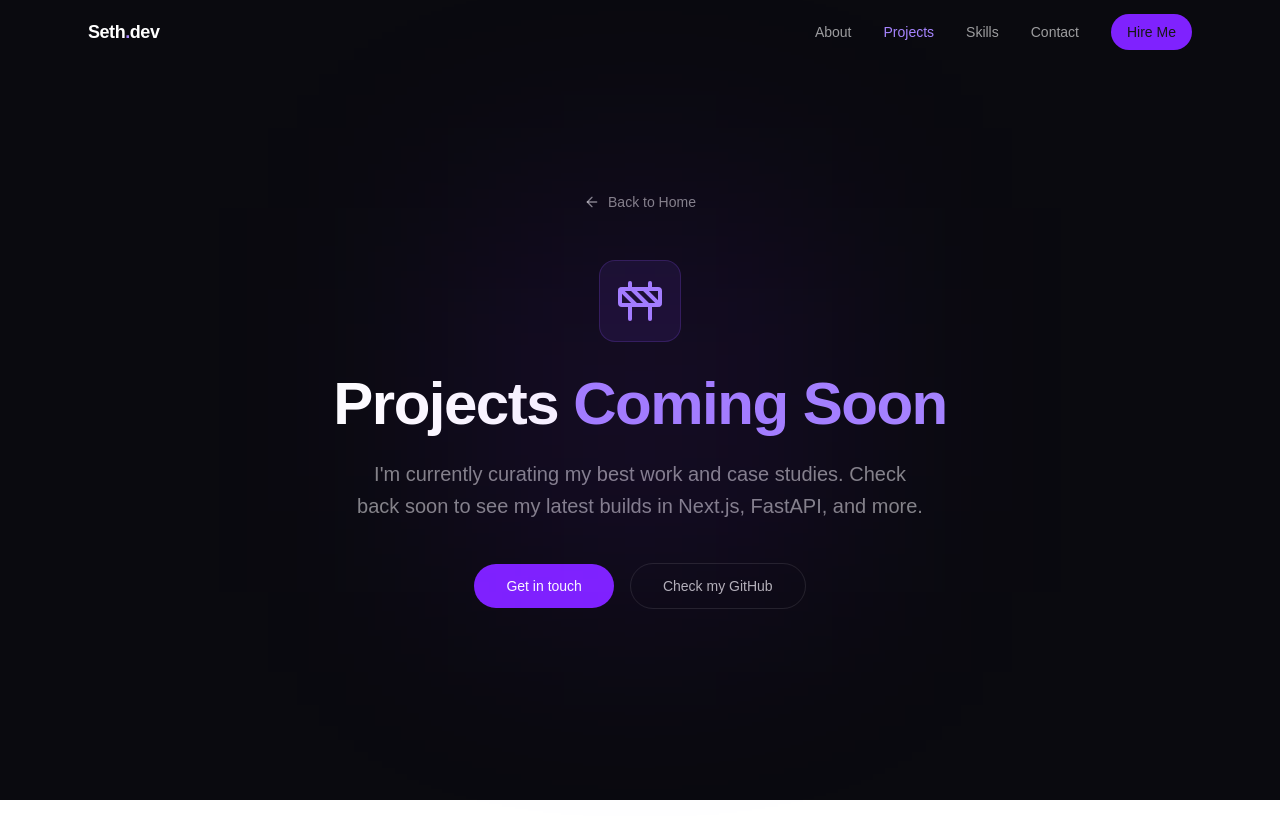
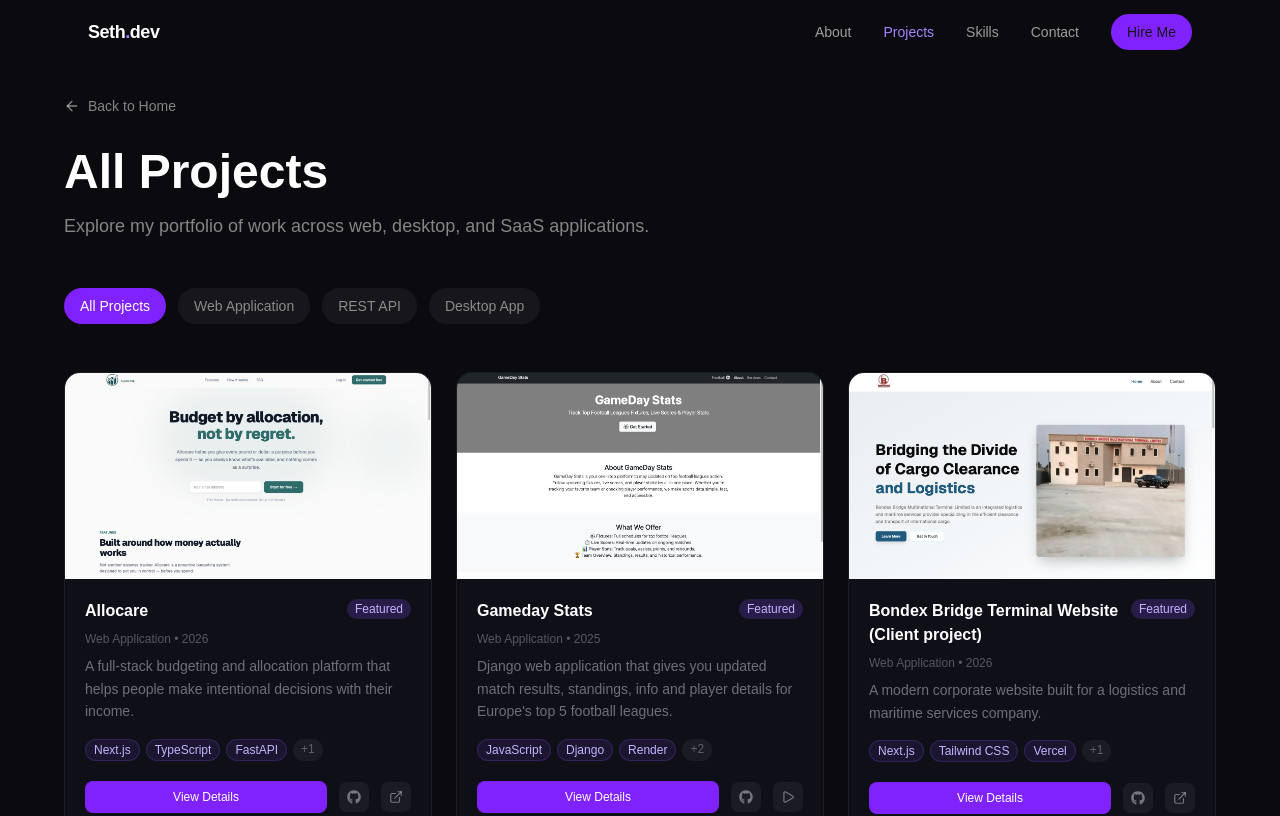
Before and after one commit to sethnkwo8/Seth-Nkwo-Portfolio, a Next.js app in the folder seth-nkwo-portfolio/: page /projects in a window 1280 px wide. Shown: the top 816 px of the page. Built offline with nearby package versions, Linux system fonts and the light colour scheme.

Commit message:
Updated projects page

```diff
--- a/seth-nkwo-portfolio/src/app/projects/page.tsx
+++ b/seth-nkwo-portfolio/src/app/projects/page.tsx
@@ -2,167 +2,184 @@
 "use client"
 
 import Link from "next/link";
-import { ArrowLeft, ExternalLink } from "lucide-react";
+import { ArrowLeft, ExternalLink, Play } from "lucide-react";
 import { FaGithub } from "react-icons/fa";
 import { Construction } from "lucide-react";
+import { Project } from "@/types/projects";
+import { PROJECTS } from "@/lib/projects";
+import { useState } from "react";
+import { ProjectDetailModal } from "@/components/ProjectDetailModal";
 
 export default function ProjectsPage() {
+    const [selectedProject, setSelectedProject] = useState<Project | null>(null);
+    const [filter, setFilter] = useState<string>("all");
+
+    const categories = ["all", ...Array.from(new Set(PROJECTS.map((p) => p.category)))];
+    const filteredProjects = filter === "all" ? PROJECTS : PROJECTS.filter((p) => p.category === filter);
     return (
-        <div className="min-h-screen bg-[#0a0a0f] text-white py-24 px-6 flex flex-col items-center justify-center">
-            <div className="max-w-3xl mx-auto text-center">
-                {/* Navigation Back */}
+        // <div className="min-h-screen bg-[#0a0a0f] text-white py-24 px-6 flex flex-col items-center justify-center">
+        //     <div className="max-w-3xl mx-auto text-center">
+        //         {/* Navigation Back */}
+        //         <Link
+        //             href="/"
+        //             className="inline-flex items-center gap-2 text-sm text-white/50 hover:text-violet-400 transition-colors mb-12"
+        //         >
+        //             <ArrowLeft className="size-4" />
+        //             Back to Home
+        //         </Link>
+
+        //         {/* Icon & Heading */}
+        //         <div className="mb-8 flex justify-center">
+        //             <div className="p-4 rounded-2xl bg-violet-500/10 border border-violet-500/20">
+        //                 <Construction className="size-12 text-violet-400" />
+        //             </div>
+        //         </div>
+
+        //         <h1 className="text-4xl md:text-6xl font-bold mb-6 tracking-tight">
+        //             Projects <span className="text-violet-400">Coming Soon</span>
+        //         </h1>
+
+        //         <p className="text-white/50 text-lg md:text-xl leading-relaxed mb-10 max-w-xl mx-auto">
+        //             I'm currently curating my best work and case studies. Check back soon
+        //             to see my latest builds in Next.js, FastAPI, and more.
+        //         </p>
+
+        //         {/* Call to Action or Socials */}
+        //         <div className="flex flex-col sm:flex-row items-center justify-center gap-4">
+        //             <Link
+        //                 href="/#contact"
+        //                 className="px-8 py-3 rounded-full bg-violet-600 hover:bg-violet-500 text-white text-sm font-medium transition-colors w-full sm:w-auto"
+        //             >
+        //                 Get in touch
+        //             </Link>
+        //             <a
+        //                 href="https://github.com/sethnkwo8"
+        //                 target="_blank"
+        //                 className="px-8 py-3 rounded-full border border-white/10 hover:border-white/20 text-white/70 hover:text-white text-sm transition-all w-full sm:w-auto"
+        //             >
+        //                 Check my GitHub
+        //             </a>
+        //         </div>
+        //     </div>
+
+        //     {/* Subtle Background Glow */}
+        //     <div className="absolute top-1/2 left-1/2 -translate-x-1/2 -translate-y-1/2 w-96 h-96 bg-violet-600/10 blur-[120px] pointer-events-none" />
+        // </div>
+
+        <div className="min-h-screen bg-[#0a0a0f] text-white py-24 px-6">
+            <div className="max-w-6xl mx-auto">
                 <Link
                     href="/"
-                    className="inline-flex items-center gap-2 text-sm text-white/50 hover:text-violet-400 transition-colors mb-12"
+                    className="inline-flex items-center gap-2 text-sm text-white/50 hover:text-violet-400 transition-colors mb-8"
                 >
                     <ArrowLeft className="size-4" />
                     Back to Home
                 </Link>
 
-                {/* Icon & Heading */}
-                <div className="mb-8 flex justify-center">
-                    <div className="p-4 rounded-2xl bg-violet-500/10 border border-violet-500/20">
-                        <Construction className="size-12 text-violet-400" />
-                    </div>
+                <div className="mb-12">
+                    <h1 className="text-4xl md:text-5xl font-bold mb-4">All Projects</h1>
+                    <p className="text-white/50 text-lg">
+                        Explore my portfolio of work across web, desktop, and SaaS applications.
+                    </p>
                 </div>
 
-                <h1 className="text-4xl md:text-6xl font-bold mb-6 tracking-tight">
-                    Projects <span className="text-violet-400">Coming Soon</span>
-                </h1>
+                <div className="flex flex-wrap gap-3 mb-12">
+                    {categories.map((category) => (
+                        <button
+                            key={category}
+                            onClick={() => setFilter(category)}
+                            className={`px-4 py-2 rounded-full text-sm transition-all ${filter === category
+                                ? "bg-violet-600 text-white"
+                                : "bg-white/5 text-white/50 hover:bg-white/10 hover:text-white"
+                                }`}
+                        >
+                            {category === "all" ? "All Projects" : category}
+                        </button>
+                    ))}
+                </div>
 
-                <p className="text-white/50 text-lg md:text-xl leading-relaxed mb-10 max-w-xl mx-auto">
-                    I'm currently curating my best work and case studies. Check back soon
-                    to see my latest builds in Next.js, FastAPI, and more.
-                </p>
+                <div className="grid md:grid-cols-2 lg:grid-cols-3 gap-6">
+                    {filteredProjects.map((project) => (
+                        <div
+                            key={project.id}
+                            className="group bg-[#0f0f18] border border-white/5 rounded-2xl overflow-hidden hover:border-violet-500/30 transition-all duration-300"
+                        >
+                            <div className="aspect-video overflow-hidden">
+                                <img
+                                    src={project.image}
+                                    alt={project.title}
+                                    className="w-full h-full object-cover group-hover:scale-105 transition-transform duration-500"
+                                />
+                            </div>
+                            <div className="p-5">
+                                <div className="flex items-start justify-between gap-2 mb-2">
+                                    <h3 className="text-base font-semibold text-white">{project.title}</h3>
+                                    {project.featured && (
+                                        <span className="px-2 py-0.5 rounded-full bg-violet-500/20 text-violet-300 text-xs shrink-0">
+                                            Featured
+                                        </span>
+                                    )}
+                                </div>
+                                <p className="text-xs text-white/30 mb-2">{project.category} • {project.year}</p>
+                                <p className="text-sm text-white/40 leading-relaxed mb-4">{project.description}</p>
+                                <div className="flex flex-wrap gap-1.5 mb-5">
+                                    {project.tags.slice(0, 3).map((tag) => (
+                                        <span
+                                            key={tag}
+                                            className="text-xs px-2 py-0.5 rounded-full bg-violet-500/10 text-violet-300 border border-violet-500/20"
+                                        >
+                                            {tag}
+                                        </span>
+                                    ))}
+                                    {project.tags.length > 3 && (
+                                        <span className="text-xs px-2 py-0.5 rounded-full bg-white/5 text-white/30">
+                                            +{project.tags.length - 3}
+                                        </span>
+                                    )}
+                                </div>
+                                <div className="flex items-center gap-3">
+                                    <button
+                                        onClick={() => setSelectedProject(project)}
+                                        className="flex-1 text-center text-xs py-2 rounded-lg bg-violet-600 hover:bg-violet-500 text-white transition-colors"
+                                    >
+                                        View Details
+                                    </button>
+                                    <a
+                                        href={project.github}
+                                        className="p-2 rounded-lg bg-white/5 hover:bg-white/10 text-white/40 hover:text-white transition-colors"
+                                        title="View Code"
+                                    >
+                                        <FaGithub size={14} />
+                                    </a>
+                                    {(project.live || project.video) && (
+                                        <a
+                                            href={(project.live || project.video) as string}
+                                            target="_blank"
+                                            rel="noopener noreferrer"
+                                            className="p-2 rounded-lg bg-white/5 hover:bg-white/10 text-white/40 hover:text-violet-400 transition-colors"
+                                            title={project.live ? "Live Demo" : "Watch Video"}
+                                        >
+                                            {project.live ? (
+                                                <ExternalLink className="size-3.5" />
+                                            ) : (
+                                                <Play className="size-3.5" />
+                                            )}
+                                        </a>
+                                    )}
+                                </div>
+                            </div>
+                        </div>
+                    ))}
+                </div>
 
-                {/* Call to Action or Socials */}
-                <div className="flex flex-col sm:flex-row items-center justify-center gap-4">
-                    <Link
-                        href="/#contact"
-                        className="px-8 py-3 rounded-full bg-violet-600 hover:bg-violet-500 text-white text-sm font-medium transition-colors w-full sm:w-auto"
-                    >
-                        Get in touch
-                    </Link>
-                    <a
-                        href="https://github.com/sethnkwo8"
-                        target="_blank"
-                        className="px-8 py-3 rounded-full border border-white/10 hover:border-white/20 text-white/70 hover:text-white text-sm transition-all w-full sm:w-auto"
-                    >
-                        Check my GitHub
-                    </a>
-                </div>
+                {filteredProjects.length === 0 && (
+                    <div className="text-center py-20">
+                        <p className="text-white/30 text-lg">No projects found in this category.</p>
+                    </div>
+                )}
             </div>
 
-            {/* Subtle Background Glow */}
-            <div className="absolute top-1/2 left-1/2 -translate-x-1/2 -translate-y-1/2 w-96 h-96 bg-violet-600/10 blur-[120px] pointer-events-none" />
+            <ProjectDetailModal project={selectedProject} onClose={() => setSelectedProject(null)} />
         </div>
     );
-    // );
-    // <div className="min-h-screen bg-[#0a0a0f] text-white py-24 px-6">
-    //     <div className="max-w-6xl mx-auto">
-    //         <Link
-    //             href="/"
-    //             className="inline-flex items-center gap-2 text-sm text-white/50 hover:text-violet-400 transition-colors mb-8"
-    //         >
-    //             <ArrowLeft className="size-4" />
-    //             Back to Home
-    //         </Link>
-
-    //         <div className="mb-12">
-    //             <h1 className="text-4xl md:text-5xl font-bold mb-4">All Projects</h1>
-    //             <p className="text-white/50 text-lg">
-    //                 Explore my complete portfolio of work across web, mobile, and SaaS applications.
-    //             </p>
-    //         </div>
-
-    //         <div className="flex flex-wrap gap-3 mb-12">
-    //             {categories.map((category) => (
-    //                 <button
-    //                     key={category}
-    //                     onClick={() => setFilter(category)}
-    //                     className={`px-4 py-2 rounded-full text-sm transition-all ${filter === category
-    //                             ? "bg-violet-600 text-white"
-    //                             : "bg-white/5 text-white/50 hover:bg-white/10 hover:text-white"
-    //                         }`}
-    //                 >
-    //                     {category === "all" ? "All Projects" : category}
-    //                 </button>
-    //             ))}
-    //         </div>
-
-    //         <div className="grid md:grid-cols-2 lg:grid-cols-3 gap-6">
-    //             {filteredProjects.map((project) => (
-    //                 <div
-    //                     key={project.id}
-    //                     className="group bg-[#0f0f18] border border-white/5 rounded-2xl overflow-hidden hover:border-violet-500/30 transition-all duration-300"
-    //                 >
-    //                     <div className="aspect-video overflow-hidden">
-    //                         <img
-    //                             src={project.image}
-    //                             alt={project.title}
-    //                             className="w-full h-full object-cover group-hover:scale-105 transition-transform duration-500"
-    //                         />
-    //                     </div>
-    //                     <div className="p-5">
-    //                         <div className="flex items-start justify-between gap-2 mb-2">
-    //                             <h3 className="text-base font-semibold text-white">{project.title}</h3>
-    //                             {project.featured && (
-    //                                 <span className="px-2 py-0.5 rounded-full bg-violet-500/20 text-violet-300 text-xs shrink-0">
-    //                                     Featured
-    //                                 </span>
-    //                             )}
-    //                         </div>
-    //                         <p className="text-xs text-white/30 mb-2">{project.category} • {project.year}</p>
-    //                         <p className="text-sm text-white/40 leading-relaxed mb-4">{project.description}</p>
-    //                         <div className="flex flex-wrap gap-1.5 mb-5">
-    //                             {project.tags.slice(0, 3).map((tag) => (
-    //                                 <span
-    //                                     key={tag}
-    //                                     className="text-xs px-2 py-0.5 rounded-full bg-violet-500/10 text-violet-300 border border-violet-500/20"
-    //                                 >
-    //                                     {tag}
-    //                                 </span>
-    //                             ))}
-    //                             {project.tags.length > 3 && (
-    //                                 <span className="text-xs px-2 py-0.5 rounded-full bg-white/5 text-white/30">
-    //                                     +{project.tags.length - 3}
-    //                                 </span>
-    //                             )}
-    //                         </div>
-    //                         <div className="flex items-center gap-3">
-    //                             <button
-    //                                 onClick={() => setSelectedProject(project)}
-    //                                 className="flex-1 text-center text-xs py-2 rounded-lg bg-violet-600 hover:bg-violet-500 text-white transition-colors"
-    //                             >
-    //                                 View Details
-    //                             </button>
-    //                             <a
-    //                                 href={project.github}
-    //                                 className="p-2 rounded-lg bg-white/5 hover:bg-white/10 text-white/40 hover:text-white transition-colors"
-    //                                 title="View Code"
-    //                             >
-    //                                 <FaGithub size={14} />
-    //                             </a>
-    //                             <a
-    //                                 href={project.live}
-    //                                 className="p-2 rounded-lg bg-white/5 hover:bg-white/10 text-white/40 hover:text-violet-400 transition-colors"
-    //                                 title="Live Demo"
-    //                             >
-    //                                 <ExternalLink className="size-3.5" />
-    //                             </a>
-    //                         </div>
-    //                     </div>
-    //                 </div>
-    //             ))}
-    //         </div>
-
-    //         {filteredProjects.length === 0 && (
-    //             <div className="text-center py-20">
-    //                 <p className="text-white/30 text-lg">No projects found in this category.</p>
-    //             </div>
-    //         )}
-    //     </div>
-
-    //     {/* <ProjectDetailModal project={selectedProject} onClose={() => setSelectedProject(null)} /> */}
-    // </div>
 }
--- a/seth-nkwo-portfolio/src/lib/projects.tsx
+++ b/seth-nkwo-portfolio/src/lib/projects.tsx
@@ -13,7 +13,7 @@ export const PROJECTS: Project[] = [
         live: "#",
         featured: true,
         category: "Web Application",
-        year: "2025",
+        year: "2026",
         role: "Lead Developer",
         challenges: [
         ],
@@ -45,7 +45,7 @@ export const PROJECTS: Project[] = [
         live: "https://www.bondexbridgeterminal.com",
         featured: true,
         category: "Web Application",
-        year: "2025",
+        year: "2026",
         role: "Lead Developer",
         challenges: [
         ],
@@ -75,7 +75,7 @@ export const PROJECTS: Project[] = [
         tags: ["Django", "Django REST Framework", "PostgreSQL", "SimpleJWT"],
         github: "https://github.com/sethnkwo8/Task-Manager-API",
         featured: false,
-        category: "Web Application",
+        category: "REST API",
         year: "2025",
         role: "Lead Developer",
         challenges: [
@@ -107,7 +107,7 @@ export const PROJECTS: Project[] = [
         github: "https://github.com/sethnkwo8/TradeCalc",
         video: "https://youtu.be/oBtbOppqQcg",
         featured: false,
-        category: "Web Application",
+        category: "Desktop App",
         year: "2025",
         role: "Lead Developer",
         challenges: [
```
